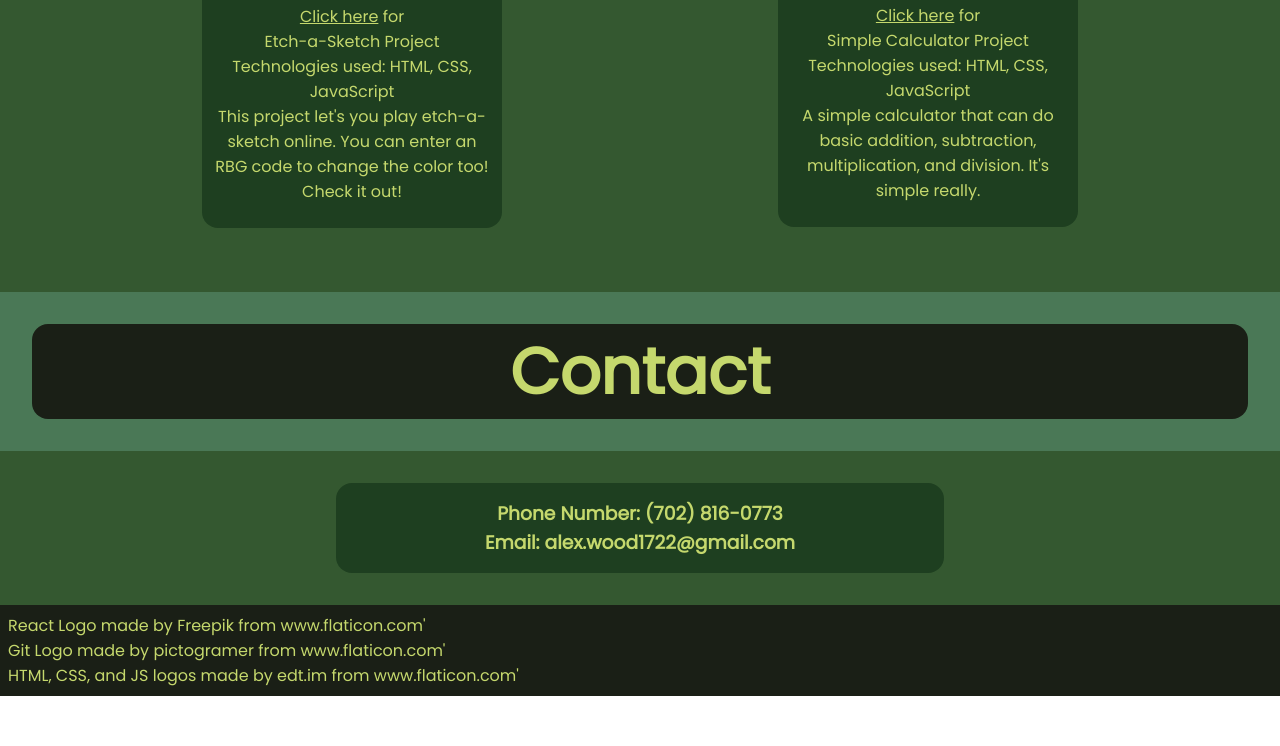
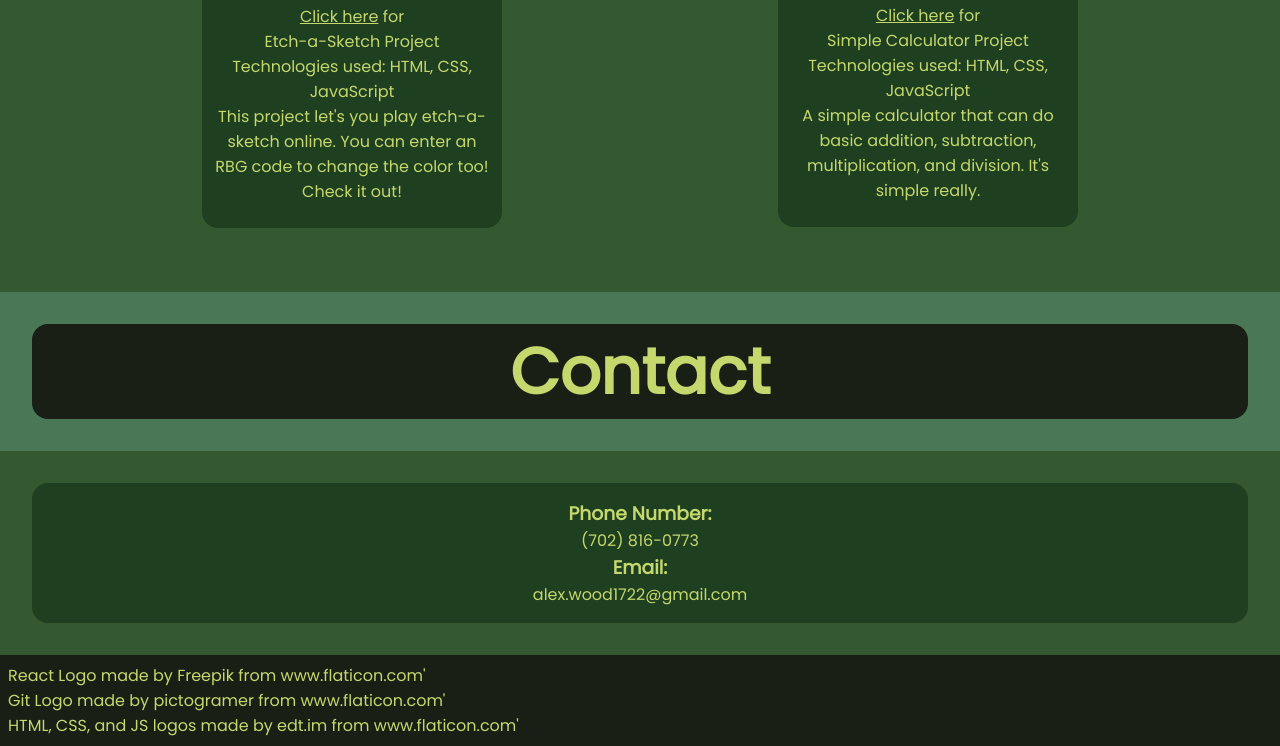
Before and after one commit to AD-W99/personal-portfolio, a website: page index.html in a window 1280 px wide. Shown: the part 3027-3773 px from the top of the page. Before the commit the page ends 3723 px from the top, so only its background shows below. Drawn offline with Linux system fonts and the light colour scheme.

Commit message:
Update link to resume and contact section

```diff
--- a/index.html
+++ b/index.html
@@ -26,7 +26,7 @@
             <h2>Welcome</h2>
             <h3><span id="date"></span></h3>
             <p>I am a front-end web developer</p>
-            <a href="https://docs.google.com/document/d/1YUxGh_R41F9IFTi-hcgzAkr7Fd2wWLIzT_M0JVZqjyI/edit" target="_blank">Click here for my resume</a>
+            <a href="Resume.pdf" target="_blank">Click here for my resume</a>
             <a href="https://github.com/AD-W99" target="_blank">Click here for my GitHub</a>
         </div>
     </section>
@@ -117,8 +117,10 @@
         </section></a>
         <section class="contact-content">
             <div>
-                <h3>Phone Number: (702) 816-0773</h3>
-                <h3>Email: alex.wood1722@gmail.com</h3>
+                <h3>Phone Number:</h3>
+                <p>(702) 816-0773</p>
+                <h3>Email:</h3>
+                <p>alex.wood1722@gmail.com</p>
             </div>
         </section>
         <footer>
--- a/styles.css
+++ b/styles.css
@@ -348,8 +348,6 @@ nav li:hover,
     align-items: center;
     background-color: #1E3F20;
     border-radius: 1rem;
-    width: 50%;
-    margin-left: 25%;
     padding: 1rem;
 }
 
```
Also changed, not shown: 1 other file.
